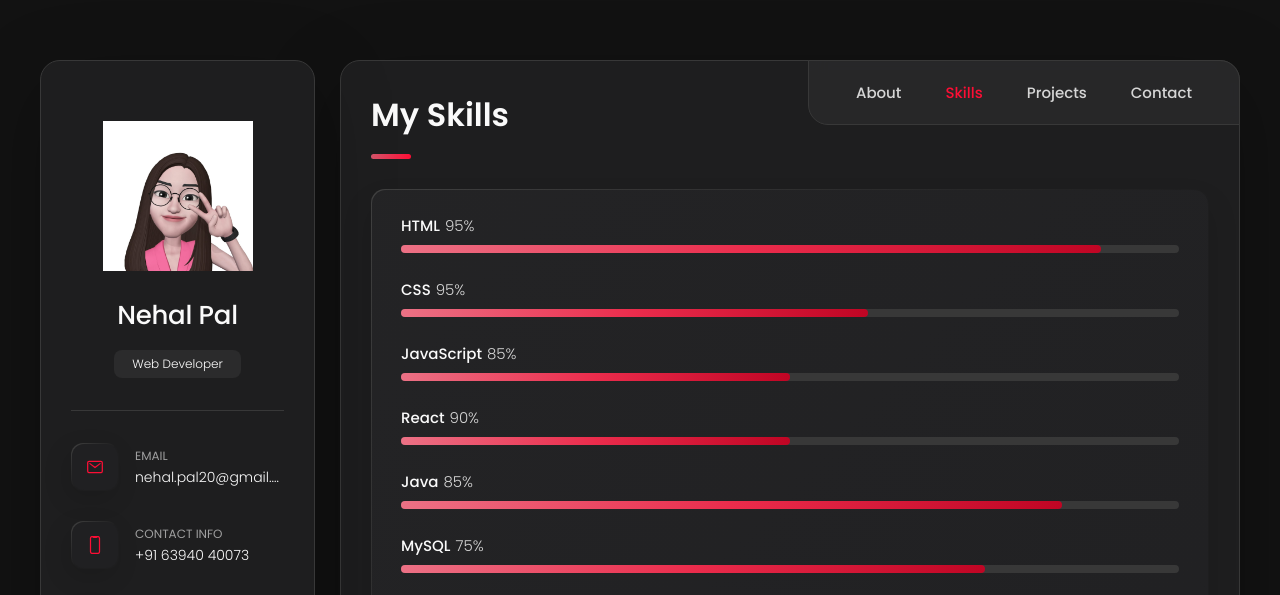
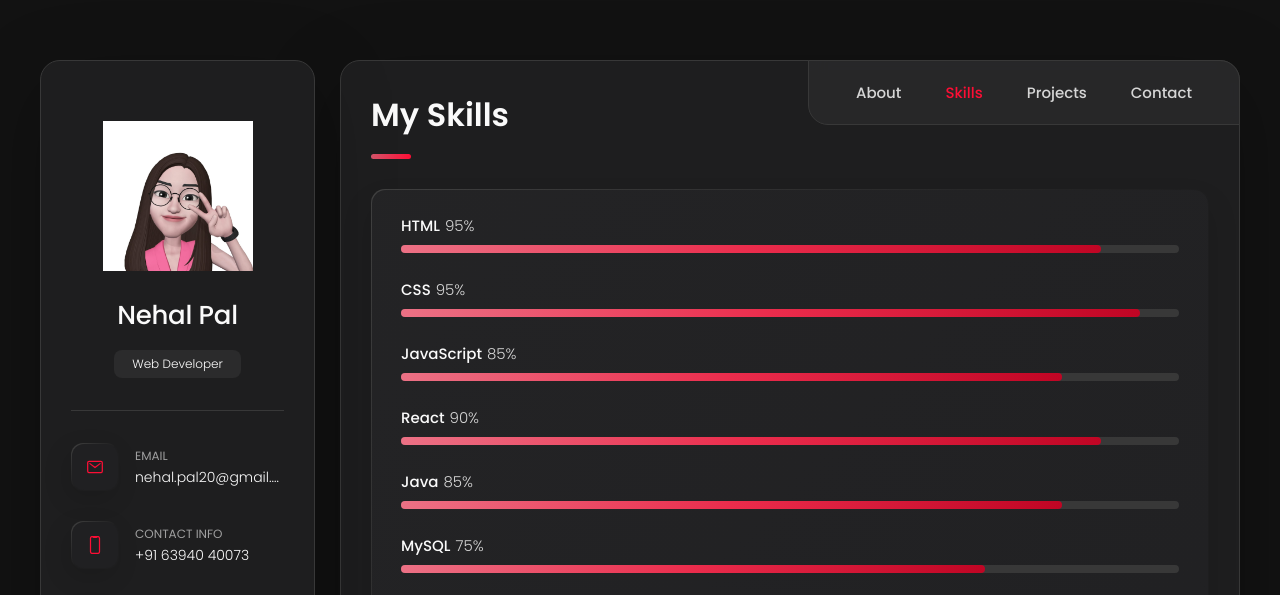
Before and after one commit to nehal13-p/portfolio, a plain HTML site: page index.html in a window 1280 px wide. Both pictures are taken after a click on the button "Skills". Shown: the top 595 px of the page. Drawn offline with nearby package versions, Linux system fonts and the light colour scheme.

Commit message:
changed skills bar

```diff
--- a/index.html
+++ b/index.html
@@ -460,7 +460,7 @@
               </div>
 
               <div class="skill-progress-bg">
-                <div class="skill-progress-fill" style="width: 60%;"></div>
+                <div class="skill-progress-fill" style="width: 95%;"></div>
               </div>
 
             </li>
@@ -473,7 +473,7 @@
               </div>
 
               <div class="skill-progress-bg">
-                <div class="skill-progress-fill" style="width: 50%;"></div>
+                <div class="skill-progress-fill" style="width: 85%;"></div>
               </div>
 
             </li>
@@ -486,7 +486,7 @@
               </div>
 
               <div class="skill-progress-bg">
-                <div class="skill-progress-fill" style="width: 50%;"></div>
+                <div class="skill-progress-fill" style="width: 90%;"></div>
               </div>
 
             </li>
```
